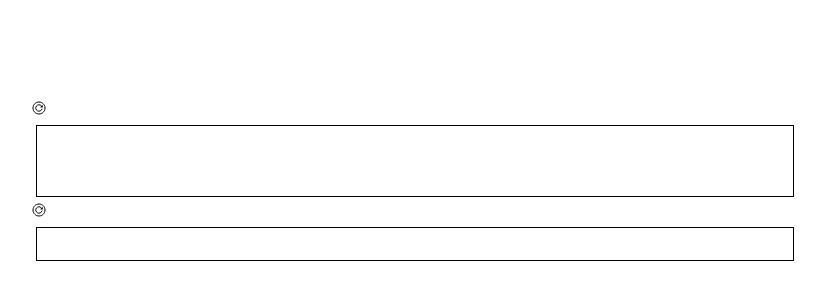
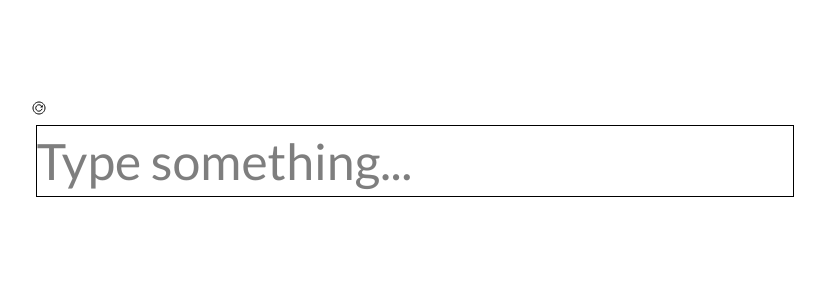
Before and after one commit to giacomoschiavo/notion-clone, a React (Create React App) app: page / in a window 1280 px wide. Shown: the top 300 px of the page, without its empty margins (230-1055 px from the left). Built offline with nearby package versions, Linux system fonts and the light colour scheme.

Commit message:
summary
reorganized TextContainer(now includes SideButton and Paragraph) so that it makes more sense than before
added placeholder to div(Paragaph)
moved some styling from "styled" to "module"

```diff
--- a/src/App.js
+++ b/src/App.js
@@ -1,11 +1,11 @@
 import React, { useState, useEffect, useCallback } from "react";
 import "./App.css";
 import Container from "./components/Container/Container";
-import Paragraph from "./components/Paragraph/Paragraph";
 import Title from "./components/Paragraph/Title/Title";
+import TextContainer from "./components/Container/TextContainer";
 
 function App() {
-  const [tree, setTree] = useState([{ type: "text", id: 0 }]);
+  const [tree, setTree] = useState([{ type: "h1", id: 0 }]);
   const [idCounter, setIdCounter] = useState(0);
 
   const keydownHandler = useCallback(
@@ -39,9 +39,8 @@ function App() {
 
   return (
     <Container width={60} marginTop={100}>
-      <Title>New Title</Title>
       {tree.map((node) => (
-        <Paragraph key={node.id} id={node.id} type={node.type} />
+        <TextContainer key={node.id} id={node.id} type={node.type} />
       ))}
     </Container>
   );
--- a/src/components/Container/TextContainer.js
+++ b/src/components/Container/TextContainer.js
@@ -1,32 +1,24 @@
-import React from "react";
-import styled, { css } from "styled-components";
-
-const Container = styled.div`
-  ${(props) =>
-    props.type === "h1" &&
-    css`
-      /* height: 50px; */
-    `}
-
-  ${(props) =>
-    props.type === "quote" &&
-    css`
-      border-left: 5px solid #555;
-      padding-left: 5px;
-      margin: 15px 5px;
-    `}
-
-  ${(props) =>
-    props.type === "callout" &&
-    css`
-      padding: 15px;
-      background-color: #eee;
-      margin: 15px 5px;
-    `}
-`;
+import React, { useState } from "react";
+import classes from "./TextContainer.module.css";
+import SideButton from "../SideButton/SideButton";
+import Paragraph from "../Paragraph/Paragraph";
 
 const TextContainer = (props) => {
-  return <Container type={props.type}>{props.children}</Container>;
+  const [isOnFocus, setIsOnFocus] = useState(false);
+  return (
+    <div
+      className={{ ...classes.container, ...classes[props.type] }}
+      type={props.type}
+      onFocus={() => setIsOnFocus(true)}
+      onBlur={() => setIsOnFocus(false)}
+    >
+      {/* {isOnFocus && <SideButton />} */}
+      <SideButton />
+      <Paragraph id={props.id} type={props.type}>
+        {props.children}
+      </Paragraph>
+    </div>
+  );
 };
 
 export default TextContainer;
--- a/src/components/Container/TextContainer.module.css
+++ b/src/components/Container/TextContainer.module.css
@@ -0,0 +1,15 @@
+.h1 {
+  /* height: 50px; */
+}
+
+.quote {
+  border-left: 5px solid #555;
+  padding-left: 5px;
+  margin: 15px 5px;
+}
+
+.callout {
+  padding: 15px;
+  background-color: #eee;
+  margin: 15px 5px;
+}
--- a/src/components/Paragraph/Paragraph.js
+++ b/src/components/Paragraph/Paragraph.js
@@ -1,48 +1,18 @@
-import React, { useState } from "react";
-import styled from "styled-components";
-import TextContainer from "../Container/TextContainer";
-import SideButton from "../SideButton/SideButton";
-
-const Input = styled.div`
-  box-sizing: border-box;
-  font-family: "Lato";
-  width: 100%;
-  outline: none;
-  font-size: ${(props) =>
-    props.type === "h1" ? 50 : 18}px; // da fare in Title
-  border: 0;
-  padding: 5px;
-  padding-left: 0;
-  border: 1px solid black;
-  margin: 5px;
-  background-color: transparent;
-`;
+import React, { useRef } from "react";
+import classes from "./Paragraph.module.css";
 
 const Paragraph = (props) => {
-  const [text, setText] = useState(props.children || "");
-  const [isOnFocus, setIsOnFocus] = useState(false);
-
-  const onChangeHandler = (e) => {
-    setText(e.target.value);
-  };
+  const inputRef = useRef("");
 
   return (
-    <TextContainer type={props.type}>
-      {/* {isOnFocus && <SideButton />} */}
-      <SideButton />
-      <Input
-        wrap="soft"
-        rows="1"
-        type={props.type}
-        placeholder={"Type something..."} // yes
-        value={text}
-        onChange={onChangeHandler}
-        id={props.id}
-        onFocus={() => setIsOnFocus(true)}
-        onBlur={() => setIsOnFocus(false)}
-        contentEditable
-      ></Input>
-    </TextContainer>
+    <div
+      className={[classes.input, classes[props.type]].join(" ")}
+      type={props.type}
+      id={props.id}
+      ref={inputRef}
+      data-text={"Type something..."}
+      contentEditable
+    ></div>
   );
 };
 
--- /dev/null
+++ b/src/components/Paragraph/Paragraph.module.css
@@ -0,0 +1,22 @@
+[contentEditable="true"]:empty:not(:focus):before {
+  content: attr(data-text);
+  opacity: 0.5;
+}
+
+.input {
+  box-sizing: border-box;
+  font-family: "Lato";
+  width: 100%;
+  outline: none;
+  font-size: 18px;
+  border: 0;
+  padding: 5px;
+  padding-left: 0;
+  border: 1px solid black;
+  margin: 5px;
+  background-color: transparent;
+}
+
+.h1 {
+  font-size: 50px;
+}
```
Also changed, not shown: todo.txt.
